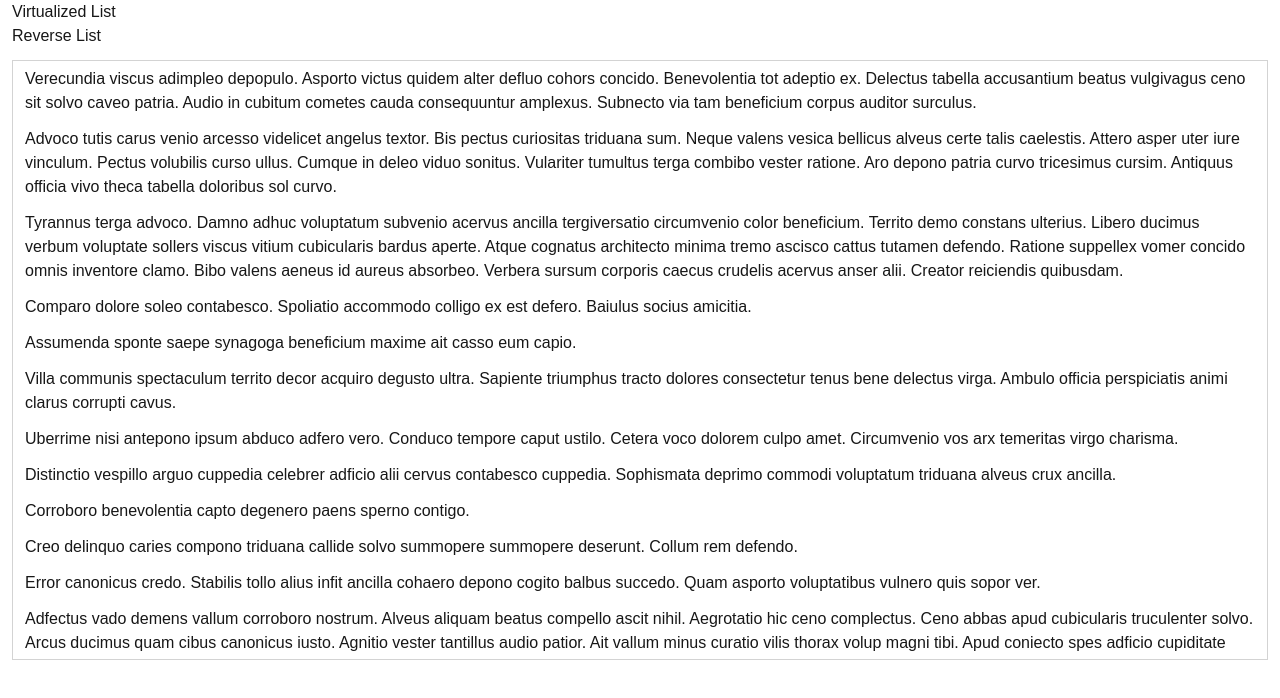
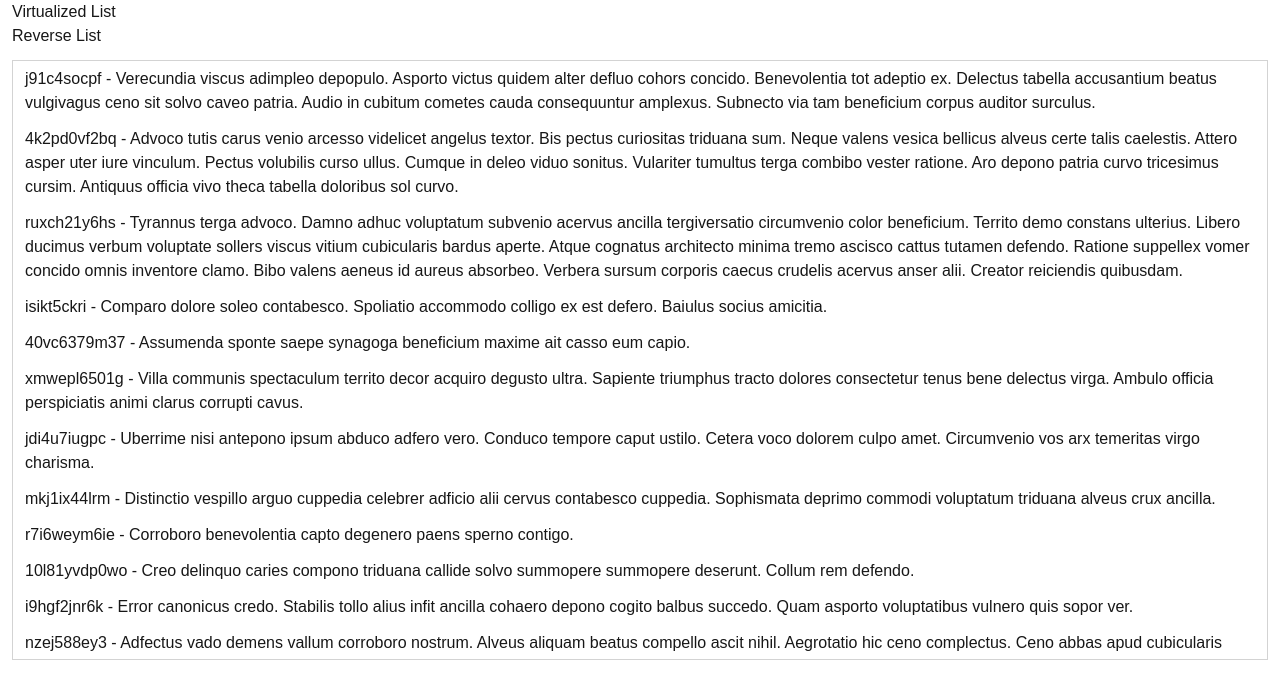
Before and after one commit to MaluckowD/Virtual-list, a Next.js app: page / in a window 1280 px wide. Shown: the top 698 px of the page. Built offline with nearby package versions, Linux system fonts and the light colour scheme.

Commit message:
feat: added a scroll adjustment

```diff
--- a/app/page.tsx
+++ b/app/page.tsx
@@ -181,7 +181,7 @@ function useFixedSizeList(props: UseFixedSizeListProps) {
     estimateItemHeight, measurementCache])
 
 
-  const latestData = useLatest({measurementCache, getItemKey})
+  const latestData = useLatest({measurementCache, getItemKey, allRows, getScrollElement, scrollTop})
 
   const itemsResizeObserver = useMemo(() => {
     const ro = new ResizeObserver((entries) => {
@@ -190,6 +190,7 @@ function useFixedSizeList(props: UseFixedSizeListProps) {
 
         if (!element.isConnected) {
           ro.unobserve(element)
+          return
         }
 
         const indexAttribute = element.getAttribute("data-index") || ""
@@ -200,13 +201,23 @@ function useFixedSizeList(props: UseFixedSizeListProps) {
           return
         }
 
-        const { measurementCache, getItemKey} = latestData.current
+        const { measurementCache, getItemKey, allRows, getScrollElement, scrollTop } = latestData.current
         const key = getItemKey(index)
 
         const height = entry.borderBoxSize[0].blockSize ?? element.getBoundingClientRect().height;
 
         if (measurementCache[key] === height) {
           return
+        }
+
+        const delta = height - allRows[index].height
+        const item = allRows[index]
+
+        if (delta !== 0 && scrollTop > item.offsetTop) {
+          const element = getScrollElement()
+          if (element) {
+            element.scrollBy(0, delta)
+          }
         }
 
         setMeasurementCache((cache) => ({
@@ -233,7 +244,7 @@ function useFixedSizeList(props: UseFixedSizeListProps) {
       return
     }
 
-    const { measurementCache, getItemKey} = latestData.current
+    const { measurementCache, getItemKey, allRows, getScrollElement, scrollTop} = latestData.current
     const key = getItemKey(index)
     itemsResizeObserver.observe(element)
 
@@ -242,6 +253,16 @@ function useFixedSizeList(props: UseFixedSizeListProps) {
     }
 
     const size = element.getBoundingClientRect();
+
+    const item = allRows[index]
+    const delta = size.height - allRows[index].height
+
+    if (delta !== 0 && scrollTop > item.offsetTop) {
+      const element = getScrollElement()
+      if (element) {
+        element.scrollBy(0, delta)
+      }
+    }
 
     setMeasurementCache((cache) => ({
       ...cache, [key]: size.height
@@ -297,7 +318,7 @@ export default function Home() {
                     transform: `translateY(${virtualItem.offsetTop}px)`
                   }}
                 >
-                  {item.text}
+                  {item.id} - {item.text}
                 </div>
             )
           })}
```
